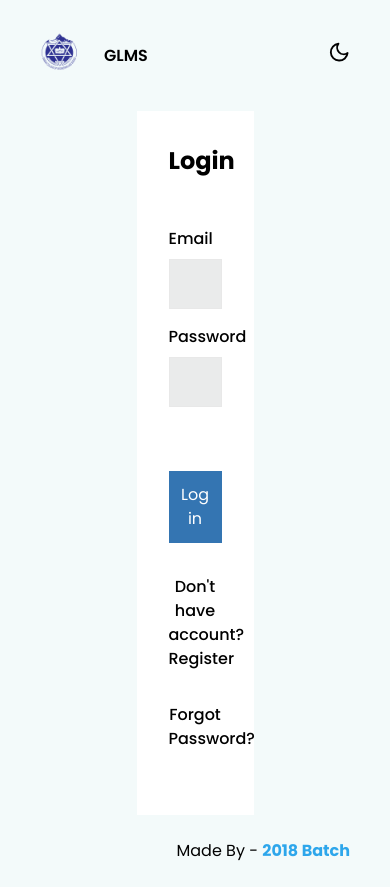
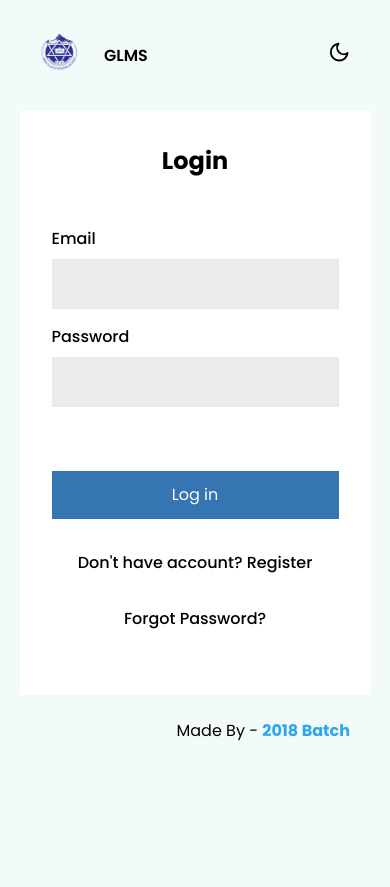
Before and after one commit to alsongarbuja/GCES-LMS, a React (Create React App) app: page /auth/login in a window 390 px wide. After the commit the page ends 844 px from the top, so only its background shows below. Built offline with nearby package versions, Linux system fonts and the light colour scheme.

Commit message:
css: responsive auth form

```diff
--- a/src/styles/form/authform.css
+++ b/src/styles/form/authform.css
@@ -19,3 +19,8 @@
 .register-form {
     width: 50%;
 }
+@media screen and (max-width: 600px) {
+    .auth-form {
+        width: 90%;
+    }
+}
```
